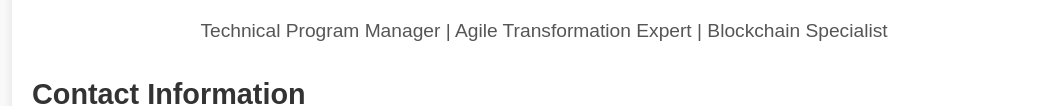
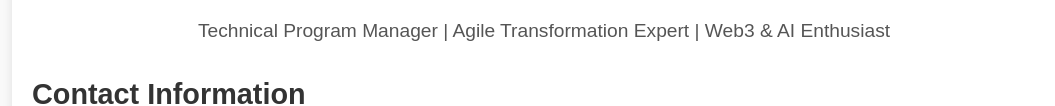
Before and after one commit to jakubkornafel/jakubkornafel.github.io, a plain HTML site: page index.html in a window 1280 px wide. Shown: the part 347-453 px from the top of the page, without its empty margins (96-1151 px from the left). Drawn offline with Linux system fonts and the light colour scheme; a script that the page names is missing.

Commit message:
Update index.html

```diff
--- a/index.html
+++ b/index.html
@@ -11,7 +11,7 @@
         <header>
             <img src="profile-photo.png" alt="Jakub Kornafel" class="profile-photo">
             <h1>Jakub Kornafel</h1>
-            <p>Technical Program Manager | Agile Transformation Expert | Blockchain Specialist</p>
+            <p>Technical Program Manager | Agile Transformation Expert | Web3 & AI Enthusiast</p>
         </header>
 
         <section class="contact">
```
